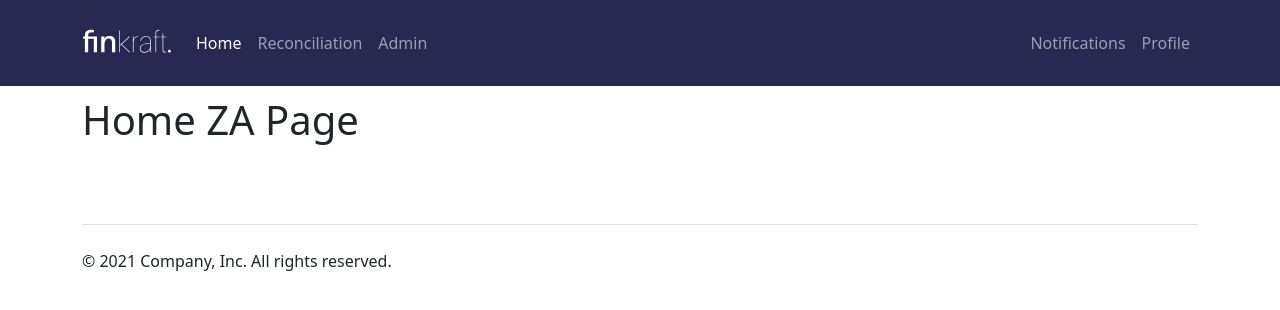
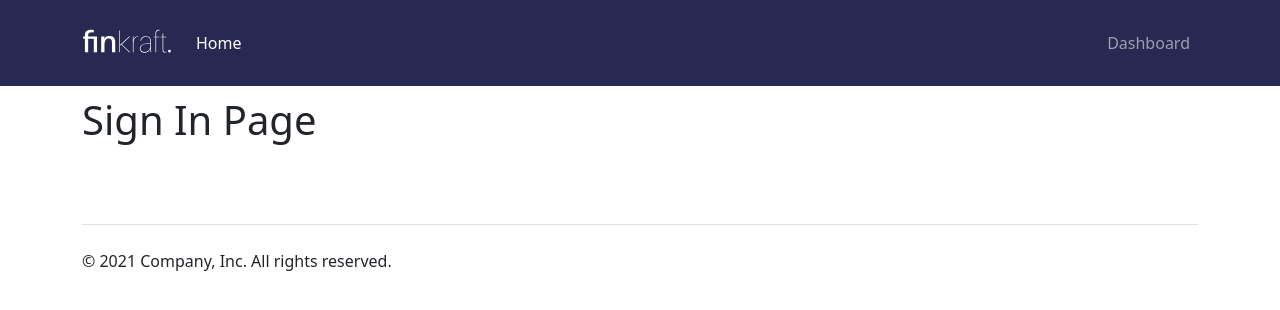
Before and after one commit to shravan2524/aggrid, a React (Create React App) app: page / in a window 1280 px wide. Before the commit this address led to /customer/dashboard. Shown: the top 310 px of the page. Built offline with nearby package versions, Linux system fonts and the light colour scheme.

Commit message:
Add sign In basic default

```diff
--- a/src/AppRouter.tsx
+++ b/src/AppRouter.tsx
@@ -9,12 +9,14 @@ import Loader from './components/Loader';
 import NotFoundPage from './pages/404NotFoundPage';
 
 const CustomerLayout = React.lazy(() => import('parts/layout/CustomerLayout'));
+const PublicLayout = React.lazy(() => import('parts/layout/PublicLayout'));
 
 const CustomerHomeIndexPage = React.lazy(() => import('./pages/customer/za/HomeZAPage'));
 const ReconciliationIndexPage = React.lazy(() => import('./pages/customer/reconciliation/ReconciliationPage'));
 const AdminIndexPage = React.lazy(() => import('./pages/customer/admin/AdminPage'));
 const NotificationsIndexPage = React.lazy(() => import('./pages/customer/notifications/NotificationsPage'));
 const ProfileIndexPage = React.lazy(() => import('./pages/customer/profile/ProfilePage'));
+const SignInIndexPage = React.lazy(() => import('./pages/public/auth/SignInPage'));
 
 function AppRouter() {
   return (
@@ -22,8 +24,8 @@ function AppRouter() {
       <Routes>
 
         {/* Supposed public routes .... */}
-        <Route path="/">
-          <Route index element={<Navigate to="/customer/dashboard" />} />
+        <Route path="/" element={(<Suspense fallback={<Loader />}><PublicLayout /></Suspense>)}>
+          <Route index element={(<Suspense fallback={<Loader />}><SignInIndexPage /></Suspense>)} />
         </Route>
 
         {/* Supposed protected customer routes .... */}
--- /dev/null
+++ b/src/pages/public/auth/SignInPage.tsx
@@ -0,0 +1,11 @@
+import React from 'react';
+import PageTitle from 'components/PageTitle';
+
+export default function SignInPage() {
+  return (
+    <>
+      <PageTitle title="Sign  In" />
+      <h1>Sign In Page</h1>
+    </>
+  );
+}
--- /dev/null
+++ b/src/parts/layout/PublicLayout.tsx
@@ -0,0 +1,25 @@
+import React from 'react';
+import { Outlet } from 'react-router-dom';
+import { Toaster } from 'react-hot-toast';
+import BaseFooter from 'parts/footer/BaseFooter';
+import { PublicTopMenu } from '../menu/PublicTopMenu';
+
+export default function PublicLayout() {
+  return (
+    <>
+      <header>
+        <PublicTopMenu />
+      </header>
+      <main>
+        <div className="container">
+          <Outlet />
+        </div>
+      </main>
+      <div className="b-example-divider" />
+      <div className="container">
+        <BaseFooter />
+      </div>
+      <Toaster position="bottom-left" reverseOrder={false} />
+    </>
+  );
+}
--- /dev/null
+++ b/src/parts/menu/PublicTopMenu.tsx
@@ -0,0 +1,45 @@
+import React from 'react';
+import { NavLink } from 'react-router-dom';
+import logo from '../../logo-white.svg';
+
+export function PublicTopMenu() {
+  return (
+    <nav className="navbar navbar-expand-md fixed-top navbar-dark bg-color-purple-dark">
+      <div className="container">
+        <NavLink to="/" className="navbar-brand">
+          <img src={logo} alt="Finkraft" width={90} />
+        </NavLink>
+        <button
+          className="navbar-toggler"
+          type="button"
+          data-bs-toggle="collapse"
+          data-bs-target="#navbarNavDropdown"
+          aria-controls="navbarNavDropdown"
+          aria-expanded="false"
+          aria-label=""
+        >
+          <span className="navbar-toggler-icon" />
+        </button>
+        <div className="collapse navbar-collapse" id="navbarNavDropdown">
+          <ul className="navbar-nav mr-auto">
+            <li className="nav-item">
+              <NavLink to="/" className="nav-link">
+                Home
+              </NavLink>
+            </li>
+
+          </ul>
+
+          <ul className="navbar-nav ms-auto mb-2 mb-md-0">
+            <li className="nav-item">
+              <NavLink to="/customer/dashboard" className="nav-link">
+                Dashboard
+              </NavLink>
+            </li>
+
+          </ul>
+        </div>
+      </div>
+    </nav>
+  );
+}
```
